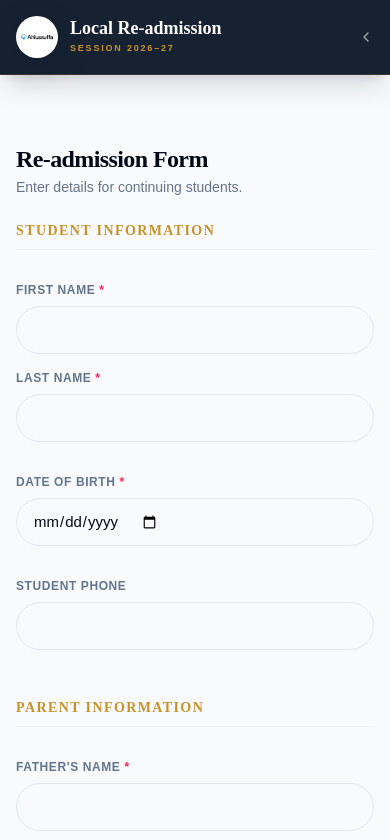
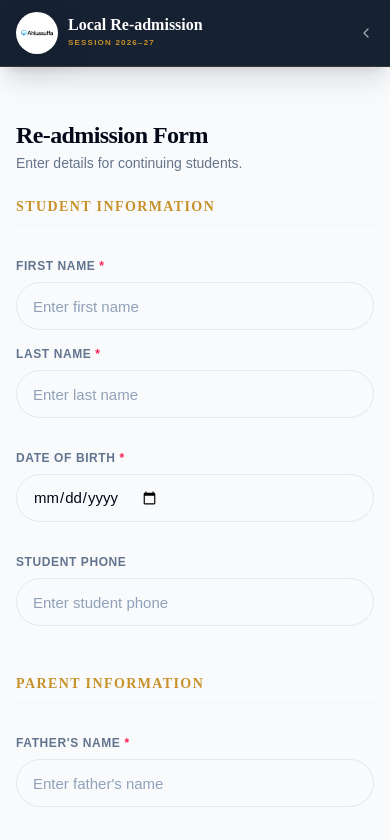
Before and after one commit to swabah/AD-admission, a React (Vite) app: page /apply/local in a window 390 px wide. Shown: the top 840 px of the page. Built offline with nearby package versions, Linux system fonts and the light colour scheme; no server answers; the database is empty.

Commit message:
Fix TypeScript and accessibility errors in NewAdmissionPage. Resolved FormData type mismatch and added missing image alt text.

```diff
--- a/src/components/InputField.tsx
+++ b/src/components/InputField.tsx
@@ -26,7 +26,7 @@ interface InputFieldProps {
 	className?: string;
 	maxLength?: number;
 	options?: (string | InputFieldOption)[];
-	formData: Record<string, string | number | boolean | null | undefined>;
+	formData: any;
 	handleInputChange: (
 		e: ChangeEvent<HTMLInputElement | HTMLSelectElement | HTMLTextAreaElement>,
 	) => void;
@@ -48,8 +48,9 @@ export const InputField = ({
 }: InputFieldProps) => {
 	const error = errors[id];
 	const value = formData[id] ?? "";
+	const displayPlaceholder = placeholder || `Enter ${label.toLowerCase()}`;
 
-	const baseClasses = "bg-slate-50 transition-all text-[15px] rounded-xl";
+	const baseClasses = "bg-slate-50 transition-all text-[15px] rounded-xl placeholder:text-slate-400";
 	const errorClasses = error
 		? "border-rose-300 ring-rose-100 bg-rose-50/30"
 		: "border-slate-200 focus:border-[#0a1628] focus:ring-[#0a1628]";
@@ -66,7 +67,7 @@ export const InputField = ({
 			{type === "textarea" ? (
 				<textarea
 					id={id}
-					placeholder={placeholder}
+					placeholder={displayPlaceholder}
 					value={value}
 					onChange={handleInputChange}
 					className={cn(
@@ -88,7 +89,7 @@ export const InputField = ({
 							errorClasses,
 						)}
 					>
-						{placeholder && <option value="">{placeholder}</option>}
+						{displayPlaceholder && <option value="">{displayPlaceholder}</option>}
 						{options?.map((opt) => {
 							const optValue = typeof opt === "string" ? opt : opt.value;
 							const optLabel = typeof opt === "string" ? opt : opt.label;
@@ -122,7 +123,7 @@ export const InputField = ({
 				<Input
 					type={type}
 					id={id}
-					placeholder={placeholder}
+					placeholder={displayPlaceholder}
 					maxLength={maxLength}
 					value={value}
 					onChange={handleInputChange}
--- a/src/components/ui/input.tsx
+++ b/src/components/ui/input.tsx
@@ -11,7 +11,7 @@ const Input = React.forwardRef<HTMLInputElement, InputProps>(
       <input
         type={type}
         className={cn(
-          "flex h-10 w-full rounded-md border border-input bg-background px-3 py-2 text-sm ring-offset-background file:border-0 file:bg-transparent file:text-sm file:font-medium placeholder:text-muted-foreground focus-visible:outline-none focus-visible:ring-2 focus-visible:ring-ring focus-visible:ring-offset-2 disabled:cursor-not-allowed disabled:opacity-50",
+          "flex h-10 w-full rounded-md border border-input bg-background px-3 py-2 text-sm ring-offset-background file:border-0 file:bg-transparent file:text-sm file:font-medium placeholder:text-slate-400 focus-visible:outline-none focus-visible:ring-2 focus-visible:ring-ring focus-visible:ring-offset-2 disabled:cursor-not-allowed disabled:opacity-50",
           className
         )}
         ref={ref}
--- a/src/pages/LocalAdmissionPage.tsx
+++ b/src/pages/LocalAdmissionPage.tsx
@@ -161,24 +161,24 @@ const LocalAdmissionPage = () => {
 
 	return (
 		<div className="bg-slate-50 min-h-screen pb-20">
-			<header className="sticky top-0 z-50 bg-[#0a1628]/95 backdrop-blur-md border-b border-[#c8922a]/20 py-4 mb-12 shadow-xl shadow-[#0a1628]/10">
+			<header className="sticky top-0 z-50 bg-[#0a1628]/95 backdrop-blur-md border-b border-[#c8922a]/20 py-3 sm:py-4 mb-8 sm:mb-12 shadow-xl shadow-[#0a1628]/10">
 				<div className="max-w-7xl mx-auto px-4 sm:px-6 flex items-center justify-between">
-					<div className="flex items-center gap-3 sm:gap-5">
+					<div className="flex items-center gap-2.5 sm:gap-5">
 						<div className="bg-white p-1 rounded-xl shadow-lg border border-white/20 shrink-0">
 							<img src={logo} alt="Logo" className="w-8 h-8 sm:w-10 sm:h-10 object-contain" />
 						</div>
 						<div className="min-w-0">
-							<h1 className="text-white text-lg sm:text-2xl font-display font-bold leading-none mb-1 sm:mb-1.5 truncate">
+							<h1 className="text-white text-base sm:text-2xl font-display font-bold leading-none mb-1 sm:mb-1.5 truncate">
 								Local Re-admission
 							</h1>
-							<p className="text-[#c8922a] text-[9px] sm:text-[10px] uppercase font-bold tracking-[0.2em] truncate">
+							<p className="text-[#c8922a] text-[8px] sm:text-[10px] uppercase font-bold tracking-[0.15em] truncate">
 								Session 2026–27
 							</p>
 						</div>
 					</div>
 					<Link
 						to="/apply"
-						className="text-white/60 hover:text-white text-[10px] sm:text-xs font-bold flex items-center gap-1.5 transition-colors group shrink-0"
+						className="text-white/60 hover:text-white text-[10px] sm:text-xs font-bold flex items-center gap-1 transition-colors group shrink-0"
 					>
 						<ChevronLeft className="w-4 h-4 group-hover:-translate-x-1 transition-transform" />
 						<span className="hidden xs:inline">Back <span className="hidden sm:inline">to Portal</span></span>
--- a/src/pages/LocateApplicationPage.tsx
+++ b/src/pages/LocateApplicationPage.tsx
@@ -88,21 +88,21 @@ const LocateApplicationPage = () => {
 	return (
 		<div className="min-h-screen bg-slate-50 flex flex-col">
 			{/* Responsive Sticky Header */}
-			<header className="sticky top-0 z-50 w-full bg-[#0a1628]/95 backdrop-blur-md border-b border-white/10 shadow-xl shadow-[#0a1628]/10">
-				<div className="max-w-7xl mx-auto px-4 sm:px-6 h-20 flex items-center justify-between">
-					<div className="flex items-center gap-3 sm:gap-5">
+			<header className="sticky top-0 z-50 w-full bg-[#0a1628]/95 backdrop-blur-md border-b border-[#c8922a]/20 py-3 sm:py-4 shadow-xl shadow-[#0a1628]/10">
+				<div className="max-w-7xl mx-auto px-4 sm:px-6 flex items-center justify-between">
+					<div className="flex items-center gap-2.5 sm:gap-5">
 						<div className="bg-white p-1 rounded-xl shadow-lg border border-white/20 shrink-0">
 							<img src={logo} alt="Logo" className="w-8 h-8 sm:w-10 sm:h-10 object-contain" />
 						</div>
 						<div className="min-w-0">
-							<h1 className="text-white text-lg sm:text-2xl font-display font-bold leading-none truncate">
+							<h1 className="text-white text-base sm:text-2xl font-display font-bold leading-none truncate">
 								Locate Application
 							</h1>
 						</div>
 					</div>
 					<Link
 						to="/apply"
-						className="text-white/60 hover:text-white text-[10px] sm:text-xs font-bold flex items-center gap-1.5 transition-colors group shrink-0"
+						className="text-white/60 hover:text-white text-[10px] sm:text-xs font-bold flex items-center gap-1 transition-colors group shrink-0"
 					>
 						<ChevronLeft className="w-4 h-4 group-hover:-translate-x-1 transition-transform" />
 						<span className="hidden xs:inline">Back <span className="hidden sm:inline">to Portal</span></span>
--- a/src/pages/NewAdmissionPage.tsx
+++ b/src/pages/NewAdmissionPage.tsx
@@ -173,24 +173,24 @@ const NewAdmissionPage = () => {
 
 	return (
 		<div className="bg-slate-50 min-h-screen pb-20">
-			<header className="sticky top-0 z-50 bg-[#0a1628]/95 backdrop-blur-md border-b border-[#c8922a]/20 py-4 mb-12 shadow-xl shadow-[#0a1628]/10">
+			<header className="sticky top-0 z-50 bg-[#0a1628]/95 backdrop-blur-md border-b border-[#c8922a]/20 py-3 sm:py-4 mb-8 sm:mb-12 shadow-xl shadow-[#0a1628]/10">
 				<div className="max-w-7xl mx-auto px-4 sm:px-6 flex items-center justify-between">
-					<div className="flex items-center gap-3 sm:gap-5">
+					<div className="flex items-center gap-2.5 sm:gap-5">
 						<div className="bg-white p-1 rounded-xl shadow-lg border border-white/20 shrink-0">
 							<img src={logo} alt="Logo" className="w-8 h-8 sm:w-10 sm:h-10 object-contain" />
 						</div>
 						<div className="min-w-0">
-							<h1 className="text-white text-lg sm:text-2xl font-display font-bold leading-none mb-1 sm:mb-1.5 truncate">
+							<h1 className="text-white text-base sm:text-2xl font-display font-bold leading-none mb-1 sm:mb-1.5 truncate">
 								New Admission
 							</h1>
-							<p className="text-[#c8922a] text-[9px] sm:text-[10px] uppercase font-bold tracking-[0.2em] truncate">
+							<p className="text-[#c8922a] text-[8px] sm:text-[10px] uppercase font-bold tracking-[0.15em] truncate">
 								Session 2026–27
 							</p>
 						</div>
 					</div>
 					<Link
 						to="/apply"
-						className="text-white/60 hover:text-white text-[10px] sm:text-xs font-bold flex items-center gap-1.5 transition-colors group shrink-0"
+						className="text-white/60 hover:text-white text-[10px] sm:text-xs font-bold flex items-center gap-1 transition-colors group shrink-0"
 					>
 						<ChevronLeft className="w-4 h-4 group-hover:-translate-x-1 transition-transform" />
 						<span className="hidden xs:inline">Back <span className="hidden sm:inline">to Portal</span></span>
@@ -251,6 +251,7 @@ const NewAdmissionPage = () => {
 											{photoDataURL ? (
 												<img
 													src={photoDataURL}
+													alt="Student Photo Preview"
 													className="w-full h-full object-cover rounded-lg"
 												/>
 											) : (
```
